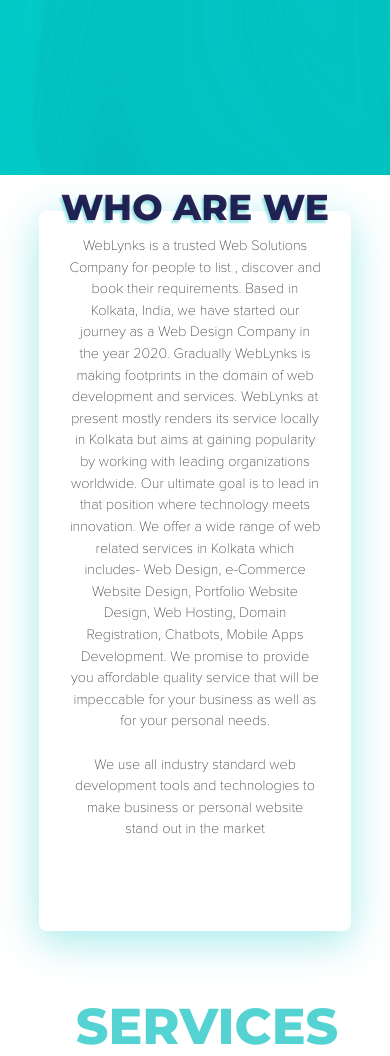
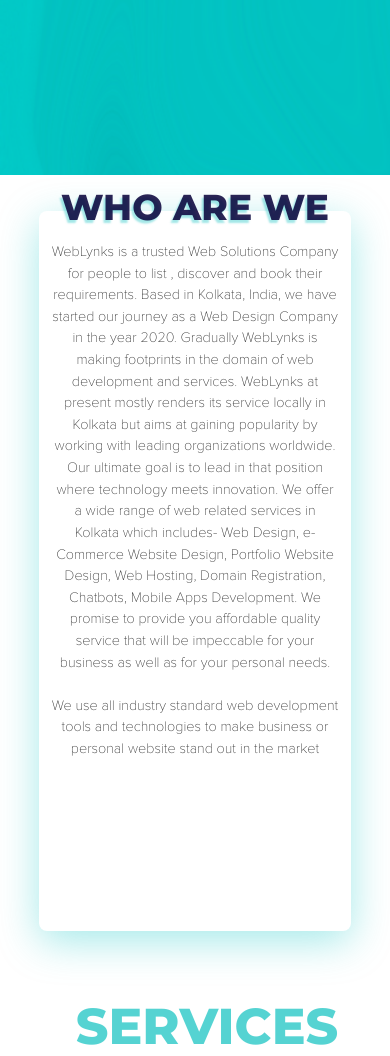
Before and after one commit to kcdeepak16/weblynks_api, a Django app: page / in a window 390 px wide. Shown: the part 625-1681 px from the top of the page. Run offline with Django 3.2, Linux system fonts and the light colour scheme; some libraries are stand-ins or nearby versions.

Commit message:
Mobile Optimized

```diff
--- a/static/style.css
+++ b/static/style.css
@@ -167,7 +167,7 @@ navbar ul li a:hover
 }
 #card p
 {
-    padding-top: 5rem;
+    padding-top: 2.5rem;
     font-family: PThin;
     font-size: 1.3rem;
 }
@@ -480,12 +480,13 @@ footer
         height: 90%;
         margin-top: -1.5rem;
         border-radius: 8px;
+        padding: 1rem 1rem !important;
     }
     #card p
     {
         padding: .5rem;
-        padding-top: 2rem;
-        margin: 0;
+        padding: 1.5rem 0 0 0 !important;
+        margin: 0 !important;
         font-size: 1.2rem;
     }
     #third_block
```
